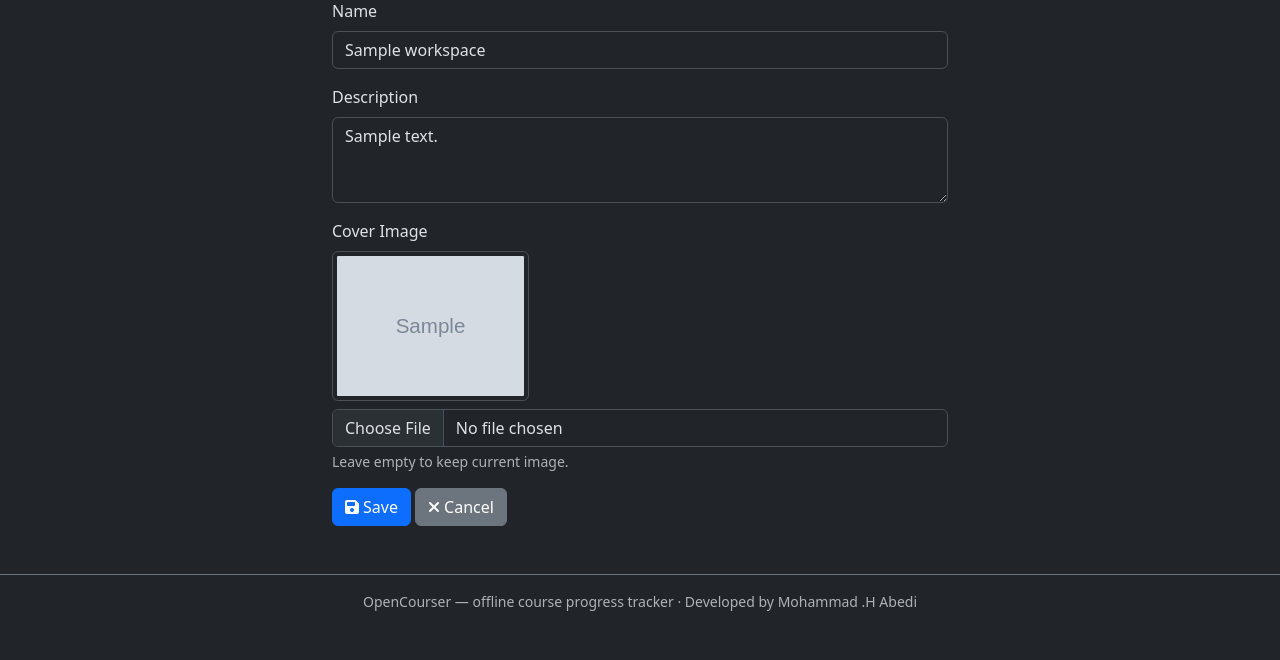
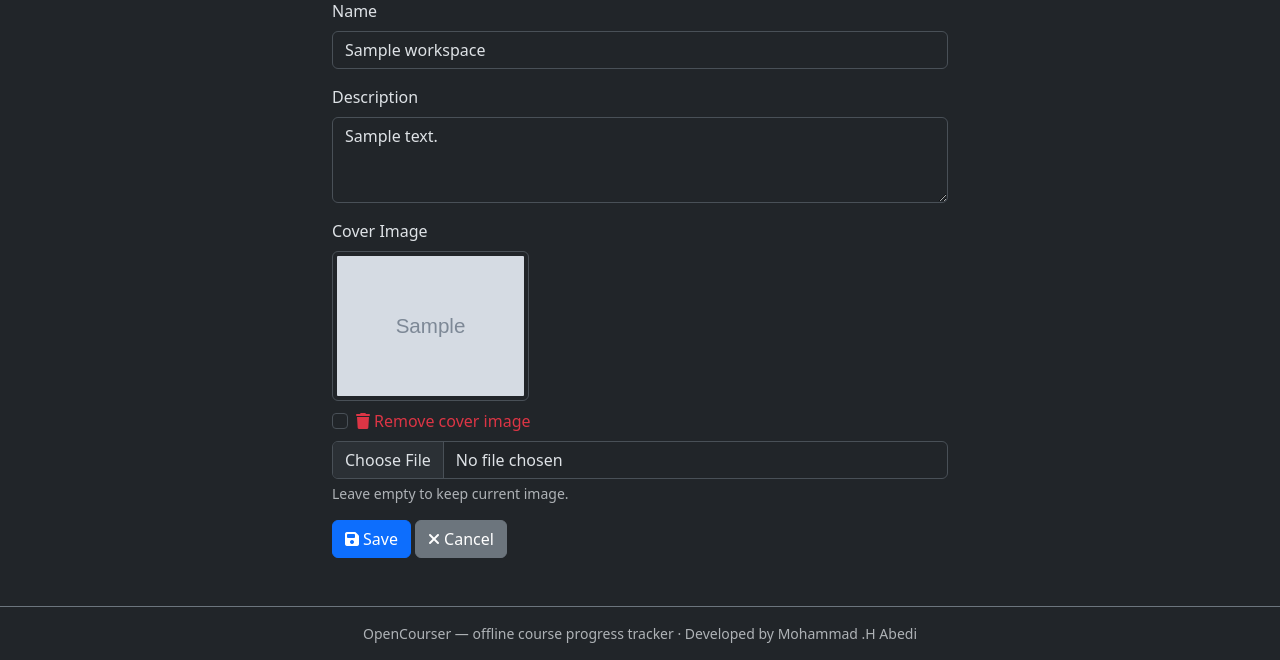
Before and after one commit to abedimhosein/open-courser, a Django app: page /1/edit/ in a window 1280 px wide. Shown: the part 194-854 px from the top of the page. Before the commit the page ends 805 px from the top, so only its background shows below. Run offline with Django 5.2, Linux system fonts and the light colour scheme; tables that the repository leaves empty hold one stand-in row (values such as "Sample post"); grey boxes marked "Sample" are stand-in pictures; some libraries are stand-ins or nearby versions.

Commit message:
add remove cover-image in workspace and course edit form

```diff
--- a/apps/courses/views.py
+++ b/apps/courses/views.py
@@ -97,6 +97,12 @@ def course_edit(request: WSGIRequest, pk: int) -> HttpResponse:
     if request.method == "POST":
         form = CourseEditForm(request.POST, request.FILES, instance=course)
         if form.is_valid():
+            if request.POST.get("remove_cover_image"):
+                if course.cover_image:
+                    course.cover_image.delete(save=False)
+                course.cover_image = None
+                course.save(update_fields=["cover_image"])
+                return redirect("course_detail", pk=course.pk)
             form.save()
             return redirect("course_detail", pk=course.pk)
     else:
--- a/apps/workspaces/views.py
+++ b/apps/workspaces/views.py
@@ -105,6 +105,12 @@ def workspace_edit(request: HttpRequest, pk: int) -> HttpResponse:
     if request.method == "POST":
         form = WorkspaceEditForm(request.POST, request.FILES, instance=workspace)
         if form.is_valid():
+            if request.POST.get("remove_cover_image"):
+                if workspace.cover_image:
+                    workspace.cover_image.delete(save=False)
+                workspace.cover_image = None
+                workspace.save(update_fields=["cover_image"])
+                return redirect("workspace_detail", pk=workspace.pk)
             form.save()
             return redirect("workspace_detail", pk=workspace.pk)
     else:
--- a/templates/workspaces/edit.html
+++ b/templates/workspaces/edit.html
@@ -45,6 +45,13 @@
                     <img src="{{ workspace.cover_image.url }}" alt="Current cover"
                          class="img-thumbnail" style="max-height: 150px;">
                 </div>
+                <div class="form-check mb-2">
+                    <input class="form-check-input" type="checkbox" id="remove_cover_image"
+                           name="remove_cover_image" value="1">
+                    <label class="form-check-label text-danger" for="remove_cover_image">
+                        <i class="fa-solid fa-trash me-1"></i>Remove cover image
+                    </label>
+                </div>
                 {% endif %}
                 <input type="file" class="form-control {% if form.cover_image.errors %}is-invalid{% endif %}"
                        id="{{ form.cover_image.id_for_label }}" name="cover_image" accept="image/*">
```
Also changed, not shown: templates/courses/edit.html (+7 -0 lines).
